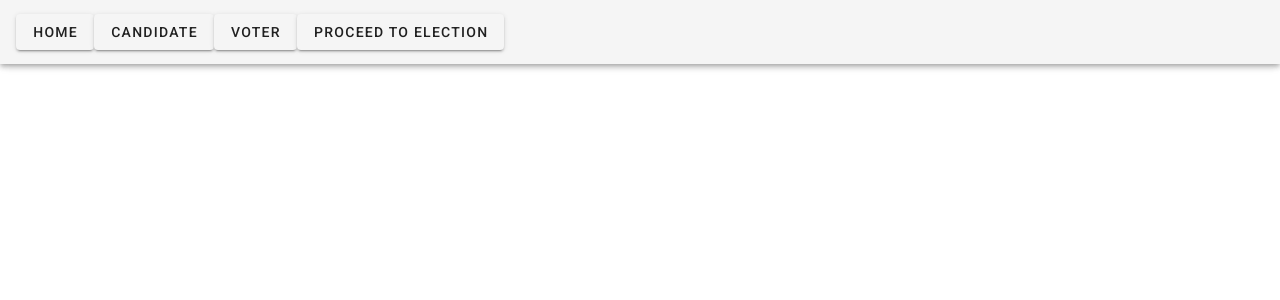
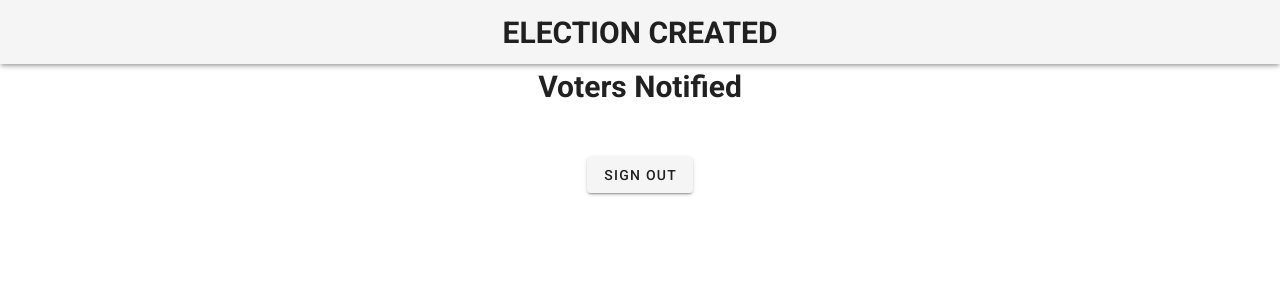
Before and after one commit to chetankandpal/evoting_frontend, a Nuxt app: page /Notified in a window 1280 px wide. Shown: the top 300 px of the page. Built offline with nearby package versions, Linux system fonts and the light colour scheme.

Commit message:
Admin signout

```diff
--- /dev/null
+++ b/layouts/Adminsignout.vue
@@ -0,0 +1,40 @@
+<template>
+    <v-app>
+      <v-main>
+        <v-app-bar elevation="3">
+          <v-spacer />
+          <v-toolbar-title><h2>ELECTION CREATED </h2></v-toolbar-title>
+          <v-spacer />
+        </v-app-bar>
+    <center><v-toolbar-title><h2>Voters Notified </h2></v-toolbar-title></center>
+
+        <br />
+        <br />
+       <center> <v-btn @click ="signout()">Sign Out</v-btn></center>
+
+        <br />
+        <br />
+        <client-only>
+          <Nuxt />
+        </client-only>
+      </v-main>
+    </v-app>
+</template>
+
+<script>
+export default {
+
+
+ methods:{
+   async signout(){
+
+     console.log("Working");
+     window.location.href="http://localhost:8083/logout"
+   }
+ }
+};
+</script>
+
+<style>
+
+</style>
--- a/layouts/default.vue
+++ b/layouts/default.vue
@@ -12,7 +12,7 @@
           <v-btn to="/voters" nuxt>
            Voter
           </v-btn>
-          <v-btn to="/start_election" nuxt>
+          <v-btn @click="notify()"  nuxt>
             Proceed to Election
           </v-btn>
         </v-app-bar>
@@ -31,7 +31,8 @@ export default {
 
  methods:{
    async notify(){
-     await this/$axios.post("http://localhost:8083/notify/");
+
+     window.location.href="http://localhost:3000/Notified"
    }
  }
 };
--- /dev/null
+++ b/pages/Notified.vue
@@ -0,0 +1,17 @@
+<template>
+
+
+</template>
+
+<script>
+export default {
+ layout: 'Adminsignout',
+
+
+
+};
+</script>
+
+<style>
+
+</style>
--- a/pages/start_election.vue
+++ b/pages/start_election.vue
@@ -88,7 +88,6 @@
 
 	<script>
 export default {
-middleware:'blocker',
 layout: 'start_election_layout',
   name: "CountDownTimer",
   created() {
```
